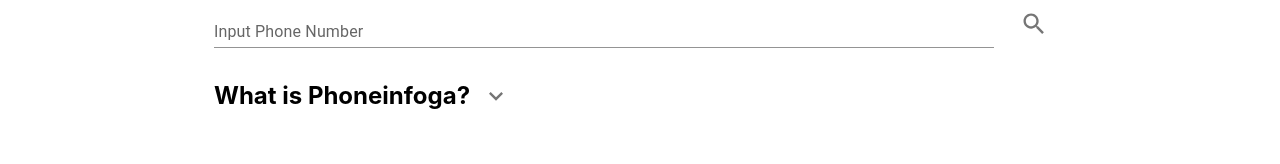
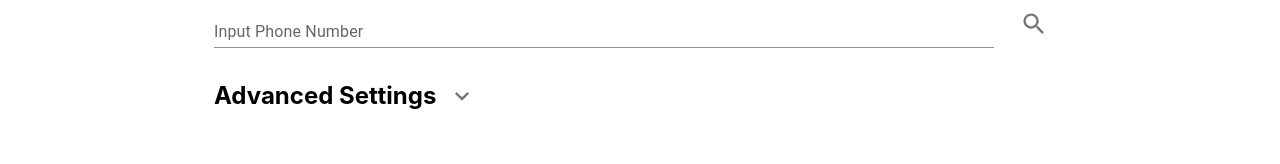
Before and after one commit to hirusha-adi/Stalker, a React (Create React App) app in the folder stalker/: page /phone_number in a window 1280 px wide. Shown: the part 753-917 px from the top of the page. Built offline with nearby package versions, Linux system fonts and the light colour scheme.

Commit message:
change title

```diff
--- a/stalker/src/components/phoneNum/setSettings.js
+++ b/stalker/src/components/phoneNum/setSettings.js
@@ -177,7 +177,7 @@
     <div>
       <div>
         <CollapsibleSection
-          title="What is Phoneinfoga?"
+          title="Advanced Settings"
           headerSize={2}
           isCollapsed={true}
         >
```
